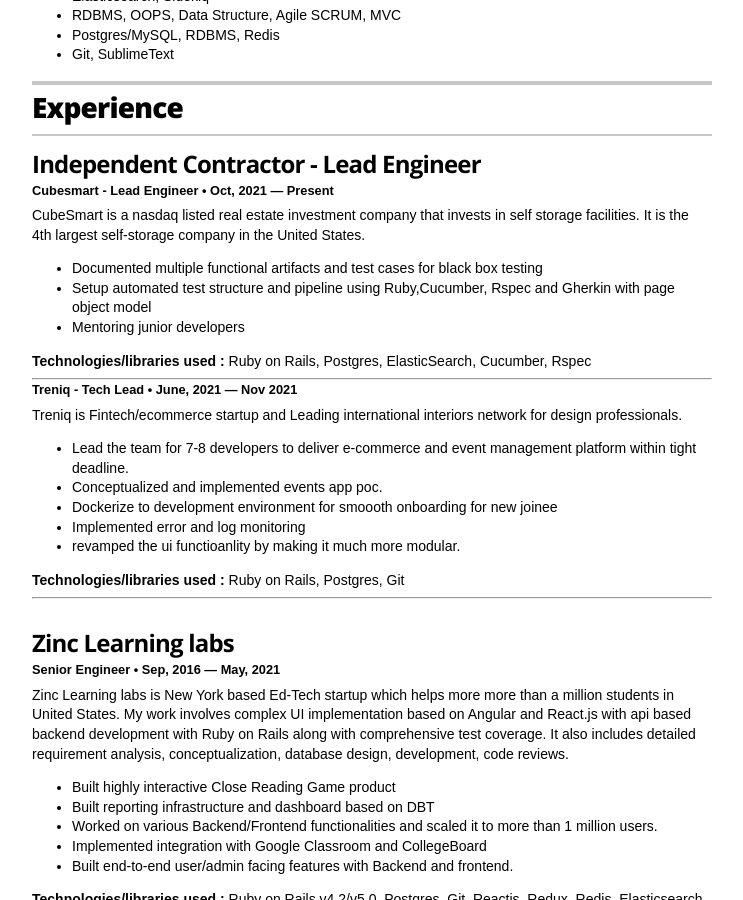
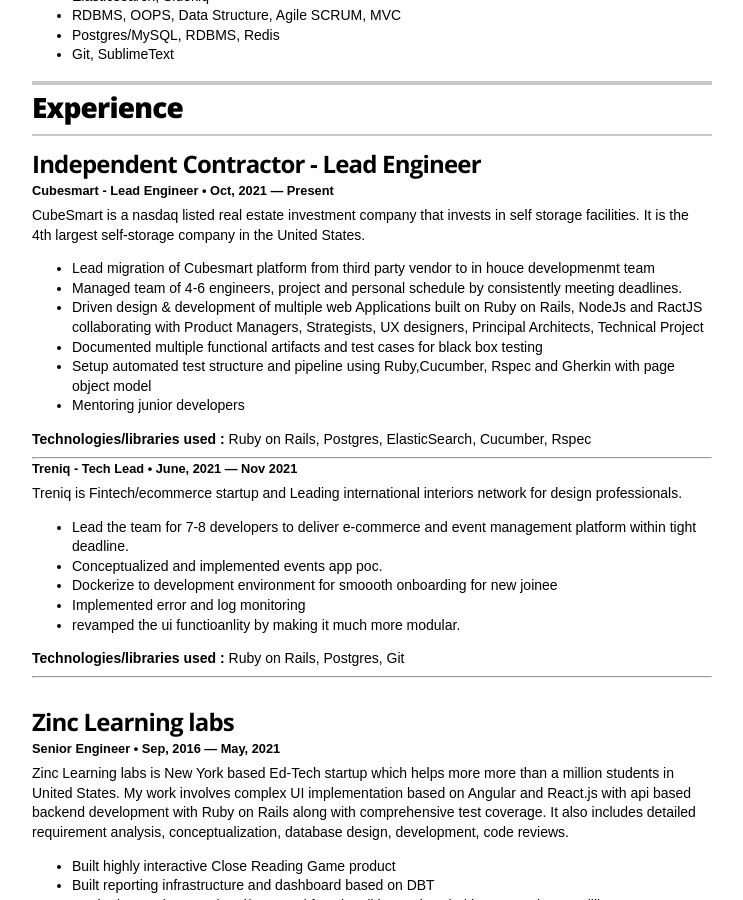
Before and after one commit to rtcoms/rtcoms.github.io, a Jekyll site: the page built from index.html, in a window 1280 px wide and 900 px high, scrolled down 572 px. Shown: the whole window, without its empty margins (268-1011 px from the left). Built offline with Jekyll 4.4.1, drawn with Linux system fonts in a browser that asks for light colours.

Commit message:
Update resume.html

```diff
--- a/_layouts/resume.html
+++ b/_layouts/resume.html
@@ -114,6 +114,9 @@
           <h5 class="resume-item-details">Cubesmart - Lead Engineer &bull; Oct, 2021 &mdash; Present</h5>
           <p class="resume-item-copy">CubeSmart is a nasdaq listed real estate investment company that invests in self storage facilities. It is the 4th largest self-storage company in the United States.</p>
           <ul class="resume-item-list">
+            <li>Lead migration of Cubesmart platform from third party vendor to in houce developmenmt team</li>
+            <li>Managed team of 4-6 engineers, project and personal schedule by consistently meeting deadlines.</li>
+            <li>Driven design & development of multiple web Applications built on Ruby on Rails, NodeJs and RactJS collaborating with Product Managers, Strategists, UX designers, Principal Architects, Technical Project</li>
             <li>Documented multiple functional artifacts and test cases for black box testing</li>
             <li>Setup automated test structure and pipeline using Ruby,Cucumber, Rspec and Gherkin with page object model</li>
             <li>Mentoring junior developers</li>
```
